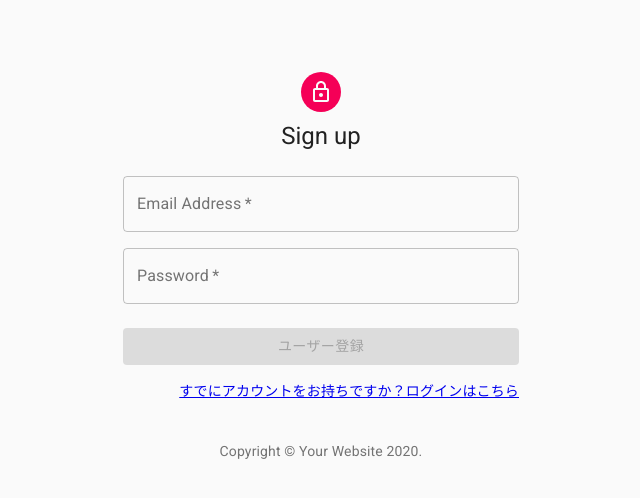
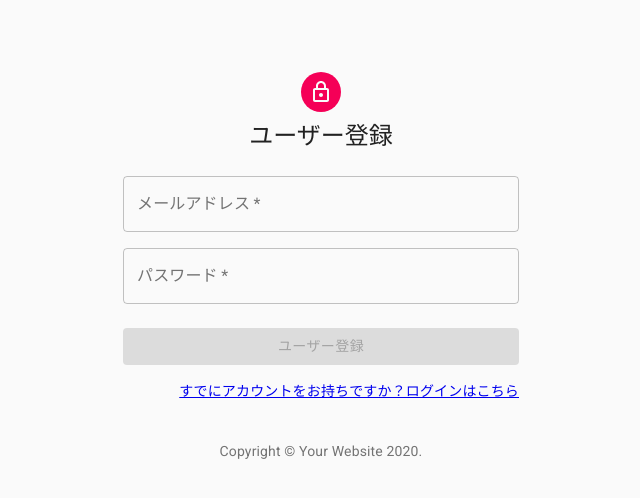
Before and after one commit to YoshijiFujiwara/saborie, a Next.js app in the folder ui/: page /sign_up in a window 1280 px wide. Shown: the top 498 px of the page, without its empty margins (319-959 px from the left). Built offline with nearby package versions, Linux system fonts and the light colour scheme; no server answers.

Commit message:
文言修正

```diff
--- a/ui/pages/login.tsx
+++ b/ui/pages/login.tsx
@@ -121,7 +121,7 @@ const LoginPage: NextPage = () => {
           <LockOutlinedIcon />
         </Avatar>
         <Typography component="h1" variant="h5">
-          Sign in
+          ログイン
         </Typography>
         <form onSubmit={handleSubmit} className={classes.form} noValidate>
           <TextField
@@ -130,7 +130,7 @@ const LoginPage: NextPage = () => {
             required
             fullWidth
             id="email"
-            label="Email Address"
+            label="メールアドレス"
             name="email"
             autoComplete="email"
             autoFocus
@@ -143,7 +143,7 @@ const LoginPage: NextPage = () => {
             required
             fullWidth
             name="password"
-            label="Password"
+            label="パスワード"
             type="password"
             id="password"
             autoComplete="current-password"
--- a/ui/pages/sign_up.tsx
+++ b/ui/pages/sign_up.tsx
@@ -121,7 +121,7 @@ const SignUpPage: NextPage = () => {
           <LockOutlinedIcon />
         </Avatar>
         <Typography component="h1" variant="h5">
-          Sign up
+          ユーザー登録
         </Typography>
         <form onSubmit={handleSubmit} className={classes.form} noValidate>
           <Grid container spacing={2}>
@@ -131,7 +131,7 @@ const SignUpPage: NextPage = () => {
                 required
                 fullWidth
                 id="email"
-                label="Email Address"
+                label="メールアドレス"
                 name="email"
                 autoComplete="email"
                 value={email}
@@ -144,7 +144,7 @@ const SignUpPage: NextPage = () => {
                 required
                 fullWidth
                 name="password"
-                label="Password"
+                label="パスワード"
                 type="password"
                 id="password"
                 autoComplete="current-password"
```
